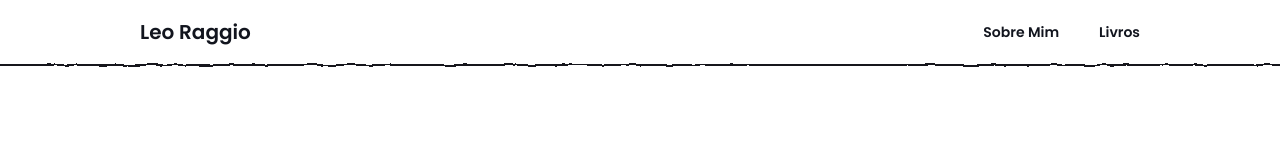
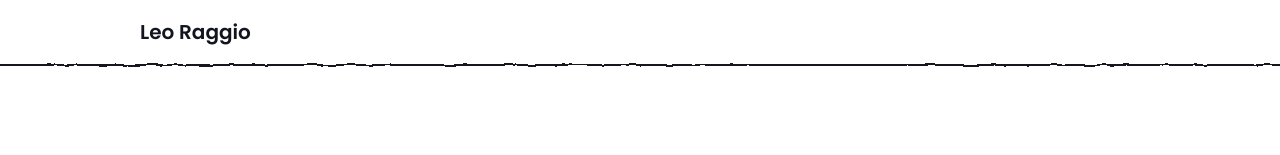
Before and after one commit to leoraggio/blog, an Astro site: page / in a window 1280 px wide. Shown: the top 155 px of the page. Built offline with nearby package versions, Linux system fonts and the light colour scheme; Astro itself is replaced by a stand-in of ours; a web font is replaced by a local one.

Commit message:
Remove unfinished pages from Nav

```diff
--- a/src/components/Nav.astro
+++ b/src/components/Nav.astro
@@ -8,8 +8,8 @@
   >
     <a href="/" class="font-bold text-xl hover:text-hot-pink">Leo Raggio</a>
     <div class="flex gap-10">
-      <a href="/" class="font-bold text-sm hover:text-hot-pink">Sobre Mim</a>
-      <a href="/" class="font-bold text-sm hover:text-hot-pink">Livros</a>
+      <!--<a href="/" class="font-bold text-sm hover:text-hot-pink">Sobre Mim</a>-->
+      <!--<a href="/" class="font-bold text-sm hover:text-hot-pink">Livros</a>-->
     </div>
   </div>
   <div class="w-full border-b-2 border-black squiggle"></div>
```
